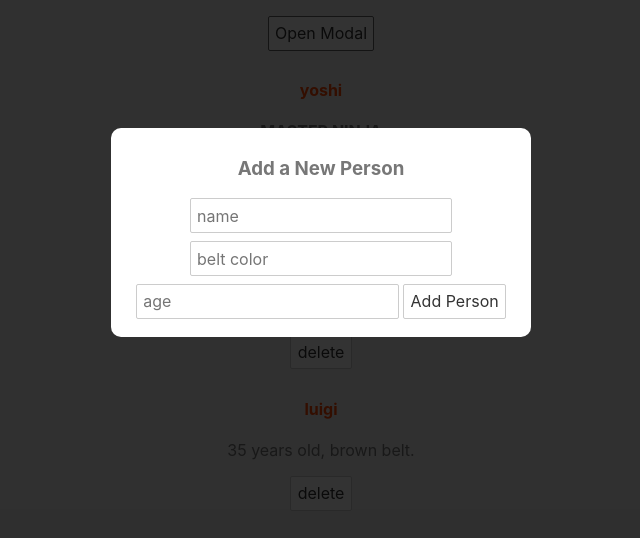
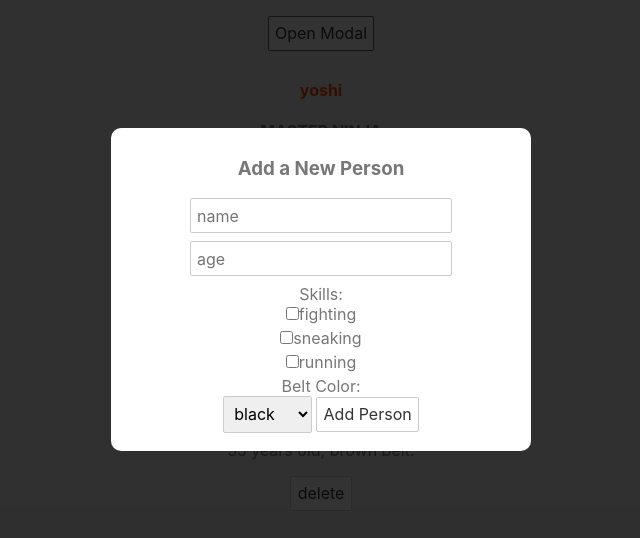
Before and after one commit to k4sud0n/svelte-poll-app, a Svelte app: page / in a window 1280 px wide. Both pictures are taken after a click on the button "Open Modal". Shown: the top 538 px of the page, without its empty margins (319-959 px from the left). Built offline with nearby package versions, Linux system fonts and the light colour scheme.

Commit message:
Finish Lesson 16

```diff
--- a/src/AddPersonForm.svelte
+++ b/src/AddPersonForm.svelte
@@ -3,15 +3,30 @@
     let beltColor;
     let age;
 
+    let skills = [];
+
     const handleSubmit = () => {
-        console.log(name, beltColor, age);
+        console.log(name, beltColor, age, skills);
     }
 </script>
 
 <form on:submit|preventDefault={handleSubmit}>
     <input type="text" placeholder="name" bind:value={name}>
-    <input type="text" placeholder="belt color" bind:value={beltColor}>
     <input type="number" placeholder="age" bind:value={age}>
+
+    <label>Skills:</label>
+    <input type="checkbox" bind:group={skills} value="fighting">fighting<br>
+    <input type="checkbox" bind:group={skills} value="sneaking">sneaking<br>
+    <input type="checkbox" bind:group={skills} value="running">running<br>
+
+    <label>Belt Color:</label>
+    <select bind:value={beltColor}>
+        <option value="black">black</option>
+        <option value="orange">orange</option>
+        <option value="brown">brown</option>
+        <option value="white">white</option>
+    </select>
+
     <button>Add Person</button>
 </form>
 
```
